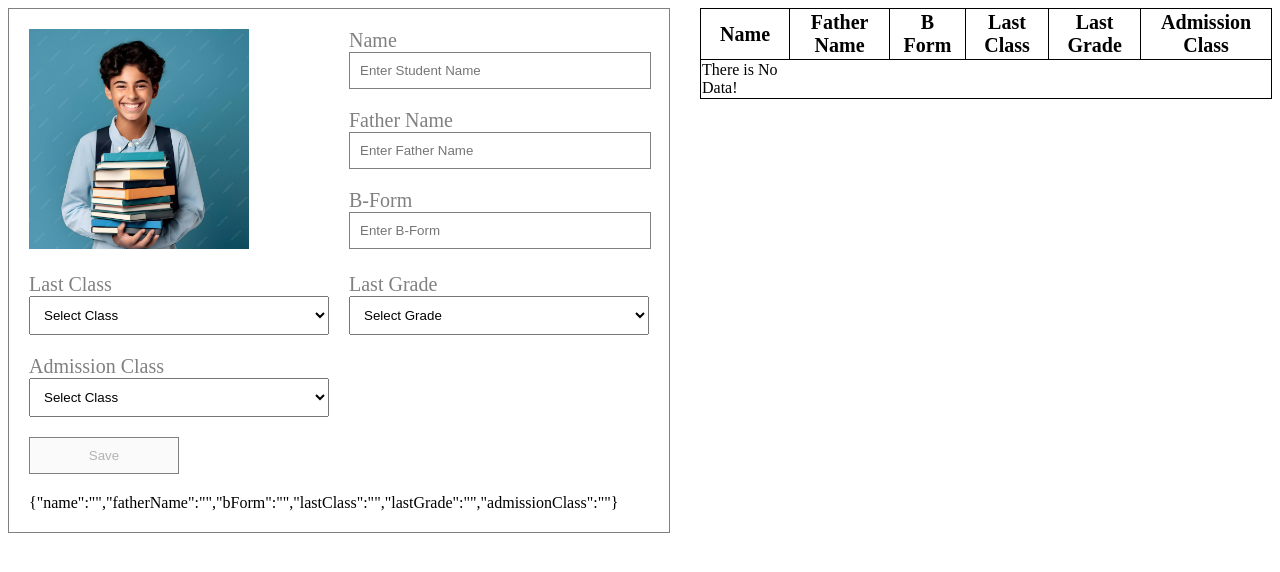
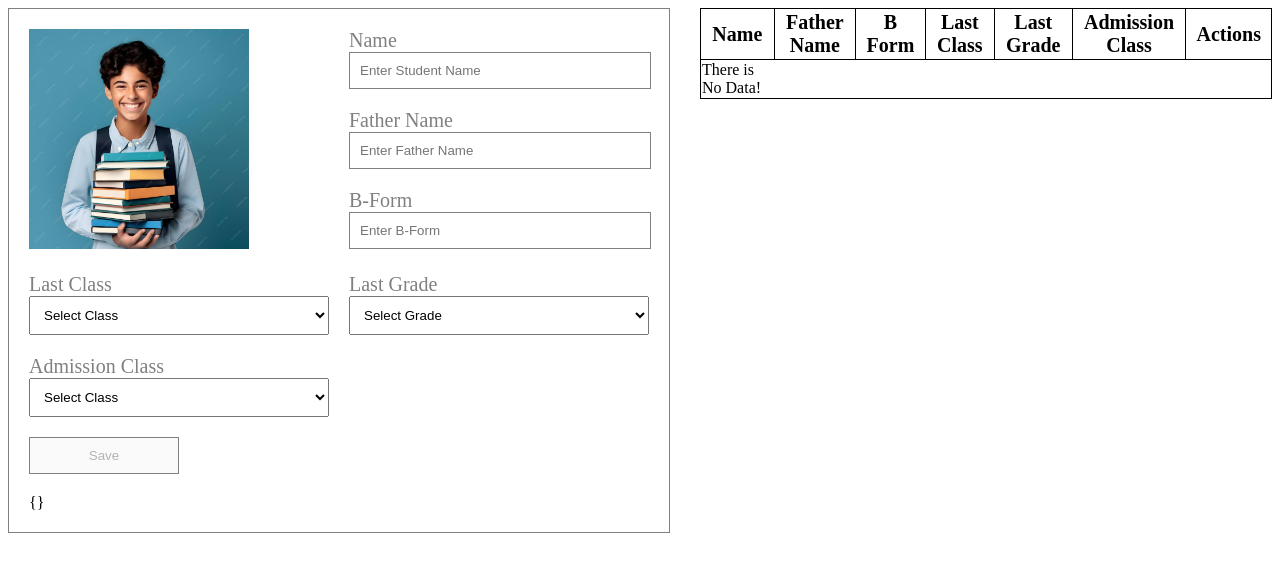
Before and after one commit to asifsabir5020/react_training_with_nextjs_01, a Next.js app: page / in a window 1280 px wide. Shown: the top 572 px of the page. Built offline with nearby package versions, Linux system fonts and the light colour scheme.

Commit message:
edit init

```diff
--- a/package.json
+++ b/package.json
@@ -13,6 +13,7 @@
     "next": "14.2.5",
     "pg": "^8.12.0",
     "react": "^18",
-    "react-dom": "^18"
+    "react-dom": "^18",
+    "uuid": "^10.0.0"
   }
 }
--- a/src/app/components/student-admission-form/index.jsx
+++ b/src/app/components/student-admission-form/index.jsx
@@ -1,10 +1,11 @@
 'use client'
 
+import { v4 as uuidv4 } from 'uuid';
 import { classes, grades } from '@/constants'
 import styles from './styles.module.css'
 import { Select } from '../ui/form/select'
 import { Input } from '../ui/form/input'
-import { useState } from 'react'
+import { useEffect, useState } from 'react'
 import { Button } from '../ui/button'
 
 const initialState = {
@@ -17,7 +18,7 @@ const initialState = {
 }
 
 export const StudentAdmissionForm = (props) => {
-    const { setStudents } = props
+    const { setStudents, selectedStudent } = props
     const [formData, setFormData] = useState(initialState)
 
     const isSaveButtonDisabled = (
@@ -29,6 +30,10 @@ export const StudentAdmissionForm = (props) => {
         !formData.admissionClass
     )
 
+    useEffect(() => {
+        setFormData(selectedStudent)
+    },[selectedStudent])
+
     const handleDataSave = () => {
         if (isSaveButtonDisabled) {
             alert("Please fill Student Information completely!")
@@ -36,6 +41,7 @@ export const StudentAdmissionForm = (props) => {
         }
         const payloadToSave = {
             ...formData,
+            id: uuidv4(),
             lastClass: classes.find(el => el.id == formData.lastClass).title,
             lastGrade: (formData.lastGrade).toUpperCase(),
             admissionClass: classes.find(el => el.id == formData.admissionClass).title
--- a/src/app/components/student-table/index.jsx
+++ b/src/app/components/student-table/index.jsx
@@ -3,8 +3,13 @@
 import { Table } from '../ui/table'
 import styles from './styles.module.css'
 
-export const StudentTable = ({ students }) => {
-    console.log('students:#:', students)
+export const StudentTable = ({ students, setSelectedStudent }) => {
+
+    const handleEdit = id => {
+        const student = students.find(el => el.id === id)
+        setSelectedStudent(student)
+    }
+
     return (
         <div className={styles.container}>
             <Table
@@ -15,7 +20,14 @@ export const StudentTable = ({ students }) => {
                     {id: 'bForm', value: 'B Form'},
                     {id: 'lastClass', value: 'Last Class'},
                     {id: 'lastGrade', value: 'Last Grade'},
-                    {id: 'admissionClass', value: 'Admission Class'}
+                    {id: 'admissionClass', value: 'Admission Class'},
+                    {id: 'actions', value: 'Actions'}
+                ]}
+                actions={[
+                    {
+                        label: 'Edit',
+                        onClick: handleEdit,
+                    }
                 ]}
             />
         </div>
--- a/src/app/components/student/index.jsx
+++ b/src/app/components/student/index.jsx
@@ -7,11 +7,18 @@ import { StudentTable } from "../student-table";
 
 export const Student = () => {
     const [students, setStudents] = useState([])
+    const [selectedStudent, setSelectedStudent] = useState({})
 
     return (
         <div className={styles.container}>
-            <StudentAdmissionForm setStudents={setStudents} />
-            <StudentTable students={students}/>
+            <StudentAdmissionForm
+                setStudents={setStudents}
+                selectedStudent={selectedStudent}
+            />
+            <StudentTable
+                students={students}
+                setSelectedStudent={setSelectedStudent}
+            />
         </div>
     )
 }
--- a/src/app/components/ui/table/index.jsx
+++ b/src/app/components/ui/table/index.jsx
@@ -1,8 +1,9 @@
 'use client'
 
+import { Button } from '../button'
 import styles from './styles.module.css'
 
-export const Table = ({ list, header }) => {
+export const Table = ({ list, header, actions = [] }) => {
     if (header.length === 0) return null
     return (
         <div className={styles.container}>
@@ -27,9 +28,28 @@ export const Table = ({ list, header }) => {
                         {list.map((row, index) => {
                             return (
                                 <tr key={index} className={styles.tr}>
-                                    {header.map((h, index) => {
+                                    {header.map((c, index) => {
                                         return (
-                                            <td key={index}>{row[h.id]}</td>
+                                            <>
+                                                {c.id === 'actions' ? (
+                                                    <>
+                                                        {actions.map(a => {
+                                                            return (
+                                                                <td key={index}>
+                                                                    <Button
+                                                                        title={a.label}
+                                                                        onClick={() => a?.onClick(row.id)}
+                                                                    />
+                                                                </td>
+                                                            )
+                                                        })}
+                                                    </>
+
+                                                ) : (
+                                                    <td key={index}>{row[c.id]}</td>
+                                                )}
+
+                                            </>
                                         )
                                     })}
                                 </tr>
```
Also changed, not shown: 1 other file (tests, documents, lock files or other folders).
